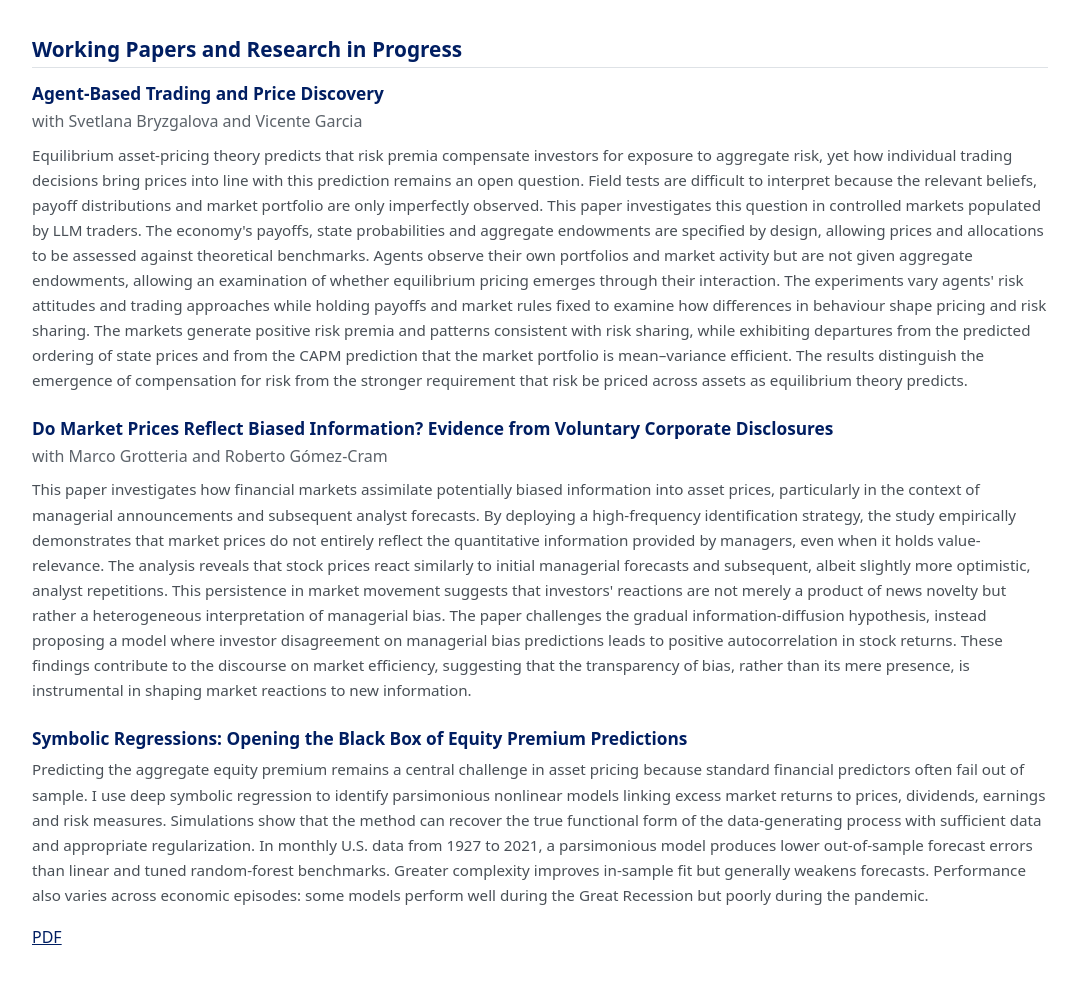
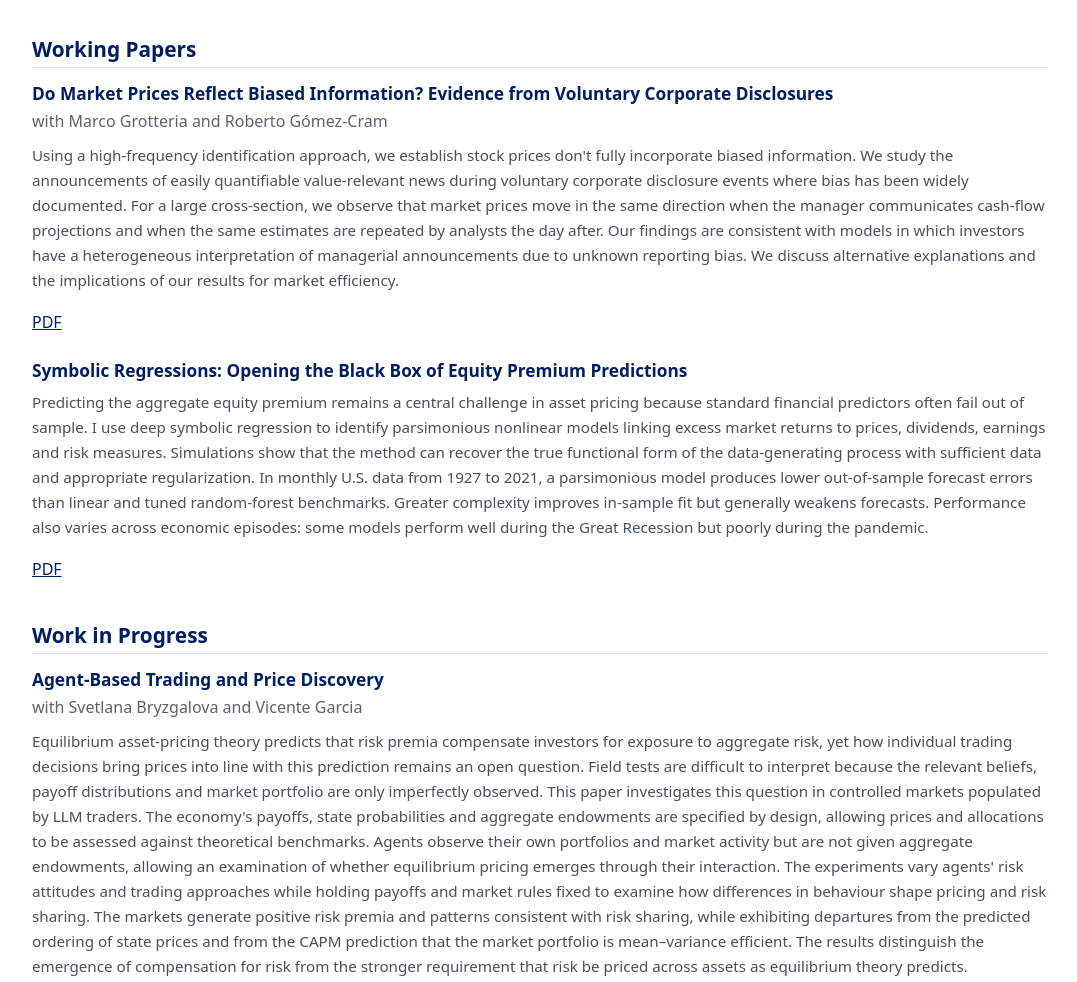
Before and after one commit to IgorK7/IgorK7.github.io, a plain HTML site: page index.html in a window 1280 px wide. Shown: the part 1042-2024 px from the top of the page, without its empty margins (100-1177 px from the left). Drawn offline with nearby package versions, Linux system fonts and the light colour scheme.

Commit message:
Research: split into working papers and work in progress
Working Papers lists the disclosures paper (new draft PDF, abstract
from the paper) and Symbolic Regressions; Agent-Based Trading moves
to Work in Progress.

Co-Authored-By: Claude Opus 5.5 <noreply@anthropic.com>

```diff
--- a/index.html
+++ b/index.html
@@ -89,7 +89,46 @@
       </p>
     </article>
 
-    <h3 class="subsection">Working Papers and Research in Progress</h3>
+    <h3 class="subsection">Working Papers</h3>
+
+    <article class="paper" id="biased-information">
+      <h4>Do Market Prices Reflect Biased Information? Evidence from Voluntary Corporate Disclosures</h4>
+      <p class="meta">with Marco Grotteria and Roberto G&oacute;mez-Cram</p>
+      <p class="abstract">
+        Using a high-frequency identification approach, we establish stock prices don't fully
+        incorporate biased information. We study the announcements of easily quantifiable value-relevant
+        news during voluntary corporate disclosure events where bias has been widely documented. For a
+        large cross-section, we observe that market prices move in the same direction when the manager
+        communicates cash-flow projections and when the same estimates are repeated by analysts the day
+        after. Our findings are consistent with models in which investors have a heterogeneous
+        interpretation of managerial announcements due to unknown reporting bias. We discuss alternative
+        explanations and the implications of our results for market efficiency.
+      </p>
+      <p class="links mb-0">
+        <a href="https://drive.google.com/file/d/1Gbb3AB2ImSymymbYxnuoJyMtZ-du-O0W/view?usp=sharing">PDF</a>
+      </p>
+    </article>
+
+    <article class="paper" id="symbolic-regressions">
+      <h4>Symbolic Regressions: Opening the Black Box of Equity Premium Predictions</h4>
+      <p class="abstract">
+        Predicting the aggregate equity premium remains a central challenge in asset pricing because
+        standard financial predictors often fail out of sample. I use deep symbolic regression to
+        identify parsimonious nonlinear models linking excess market returns to prices, dividends,
+        earnings and risk measures. Simulations show that the method can recover the true functional
+        form of the data-generating process with sufficient data and appropriate regularization. In
+        monthly U.S. data from 1927 to 2021, a parsimonious model produces lower out-of-sample
+        forecast errors than linear and tuned random-forest benchmarks. Greater complexity improves
+        in-sample fit but generally weakens forecasts. Performance also varies across economic
+        episodes: some models perform well during the Great Recession but poorly during the
+        pandemic.
+      </p>
+      <p class="links mb-0">
+        <a href="https://drive.google.com/file/d/1q9P8JHRK3tGlMMIUoBQXcnGcsw87vv-F/view?usp=sharing">PDF</a>
+      </p>
+    </article>
+
+    <h3 class="subsection">Work in Progress</h3>
 
     <article class="paper" id="agent-based-trading">
       <h4>Agent-Based Trading and Price Discovery</h4>
@@ -111,45 +150,6 @@
         prediction that the market portfolio is mean&ndash;variance efficient. The results
         distinguish the emergence of compensation for risk from the stronger requirement that risk
         be priced across assets as equilibrium theory predicts.
-      </p>
-    </article>
-
-    <article class="paper" id="biased-information">
-      <h4>Do Market Prices Reflect Biased Information? Evidence from Voluntary Corporate Disclosures</h4>
-      <p class="meta">with Marco Grotteria and Roberto G&oacute;mez-Cram</p>
-      <p class="abstract">
-        This paper investigates how financial markets assimilate potentially biased information into
-        asset prices, particularly in the context of managerial announcements and subsequent analyst
-        forecasts. By deploying a high-frequency identification strategy, the study empirically
-        demonstrates that market prices do not entirely reflect the quantitative information
-        provided by managers, even when it holds value-relevance. The analysis reveals that stock
-        prices react similarly to initial managerial forecasts and subsequent, albeit slightly more
-        optimistic, analyst repetitions. This persistence in market movement suggests that
-        investors' reactions are not merely a product of news novelty but rather a heterogeneous
-        interpretation of managerial bias. The paper challenges the gradual information-diffusion
-        hypothesis, instead proposing a model where investor disagreement on managerial bias
-        predictions leads to positive autocorrelation in stock returns. These findings contribute to
-        the discourse on market efficiency, suggesting that the transparency of bias, rather than
-        its mere presence, is instrumental in shaping market reactions to new information.
-      </p>
-    </article>
-
-    <article class="paper" id="symbolic-regressions">
-      <h4>Symbolic Regressions: Opening the Black Box of Equity Premium Predictions</h4>
-      <p class="abstract">
-        Predicting the aggregate equity premium remains a central challenge in asset pricing because
-        standard financial predictors often fail out of sample. I use deep symbolic regression to
-        identify parsimonious nonlinear models linking excess market returns to prices, dividends,
-        earnings and risk measures. Simulations show that the method can recover the true functional
-        form of the data-generating process with sufficient data and appropriate regularization. In
-        monthly U.S. data from 1927 to 2021, a parsimonious model produces lower out-of-sample
-        forecast errors than linear and tuned random-forest benchmarks. Greater complexity improves
-        in-sample fit but generally weakens forecasts. Performance also varies across economic
-        episodes: some models perform well during the Great Recession but poorly during the
-        pandemic.
-      </p>
-      <p class="links mb-0">
-        <a href="https://drive.google.com/file/d/1q9P8JHRK3tGlMMIUoBQXcnGcsw87vv-F/view?usp=sharing">PDF</a>
       </p>
     </article>
   </section>
```
